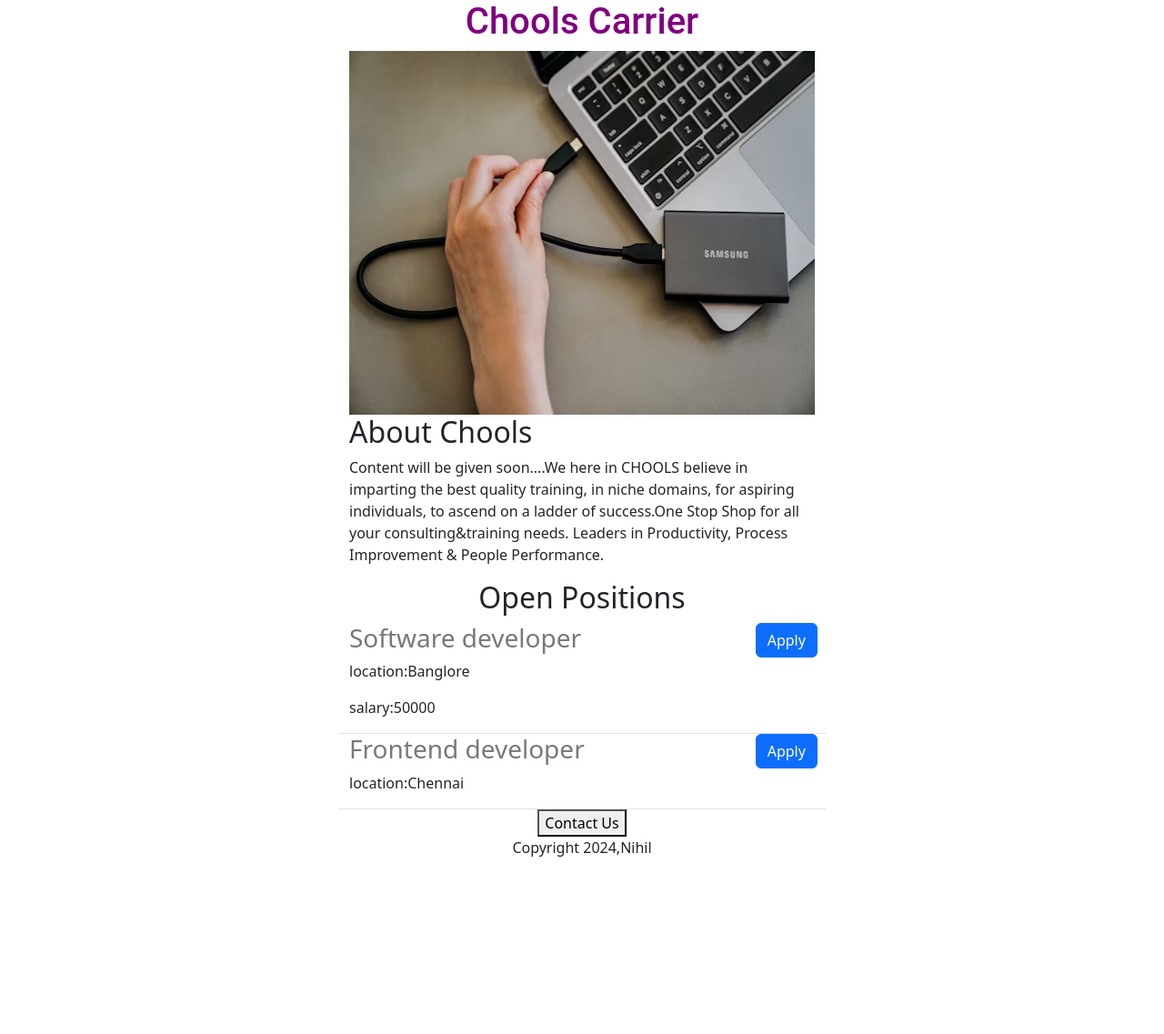
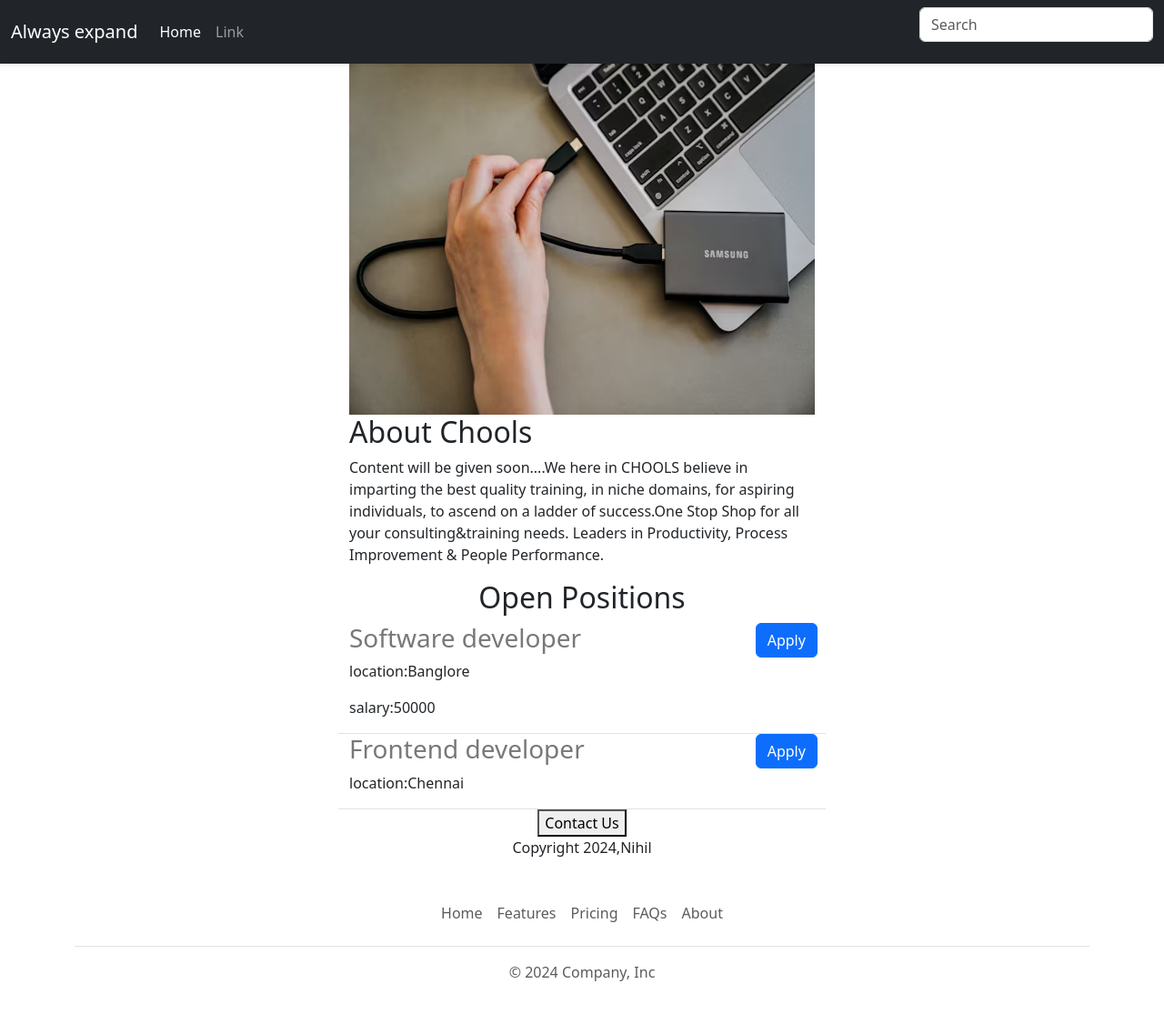
Before and after one commit to nihileswaran/nihil-flask-web, a Flask app: page / in a window 1280 px wide. Shown: the whole page at 91% size. Before the commit the page ends 942 px from the top, so only its background shows below. Run offline with Flask 3, Linux system fonts and the light colour scheme.

Commit message:
1 st off completed

```diff
--- /dev/null
+++ b/template/footer.html
@@ -0,0 +1,12 @@
+<div class="container">
+  <footer class="py-3 my-4">
+    <ul class="nav justify-content-center border-bottom pb-3 mb-3">
+      <li class="nav-item"><a href="#" class="nav-link px-2 text-body-secondary">Home</a></li>
+      <li class="nav-item"><a href="#" class="nav-link px-2 text-body-secondary">Features</a></li>
+      <li class="nav-item"><a href="#" class="nav-link px-2 text-body-secondary">Pricing</a></li>
+      <li class="nav-item"><a href="#" class="nav-link px-2 text-body-secondary">FAQs</a></li>
+      <li class="nav-item"><a href="#" class="nav-link px-2 text-body-secondary">About</a></li>
+    </ul>
+    <p class="text-center text-body-secondary">&copy; 2024 Company, Inc</p>
+  </footer>
+</div>
--- a/template/home.html
+++ b/template/home.html
@@ -36,6 +36,7 @@
 
   </head>
   <body>
+    {% include "nav.html" %}
   <div id="baner">
     <h1>{{company}} Carrier</h1>
 
@@ -63,5 +64,8 @@
 
     </div>
 
+    {% include "footer.html" %}
+
+
   </body>
 </html>
--- a/template/jobitem.html
+++ b/template/jobitem.html
@@ -10,7 +10,7 @@
 
   </div>
 <div class="col-2">
-<button type="button" class="btn btn-primary">Apply</button>
+<a href="mailto:eswarannihil@gmail.com?subject=About%20Job&body=Name%3A%3Cyour%20name%3E%0D%0A" type="button" class="btn btn-primary">Apply</a>
   </div>
 
   </div>
--- /dev/null
+++ b/template/nav.html
@@ -0,0 +1,22 @@
+<nav class="navbar navbar-expand navbar-dark bg-dark fixed-top shadow-sm" aria-label="Second navbar example">
+  <div class="container-fluid">
+    <a class="navbar-brand" href="#">Always expand</a>
+    <button class="navbar-toggler" type="button" data-bs-toggle="collapse" data-bs-target="#navbarsExample02" aria-controls="navbarsExample02" aria-expanded="false" aria-label="Toggle navigation">
+      <span class="navbar-toggler-icon"></span>
+    </button>
+
+    <div class="collapse navbar-collapse" id="navbarsExample02">
+      <ul class="navbar-nav me-auto">
+        <li class="nav-item">
+          <a class="nav-link active" aria-current="page" href="#">Home</a>
+        </li>
+        <li class="nav-item">
+          <a class="nav-link" href="#">Link</a>
+        </li>
+      </ul>
+      <form role="search">
+        <input class="form-control" type="search" placeholder="Search" aria-label="Search">
+      </form>
+    </div>
+  </div>
+</nav>
```
